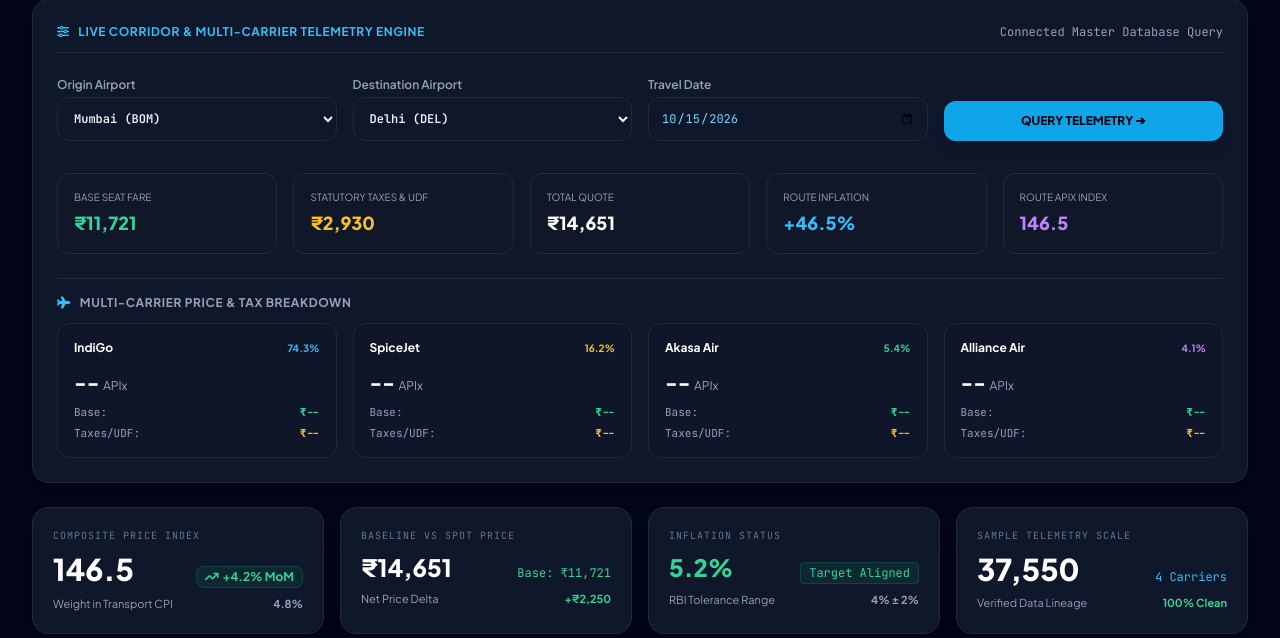
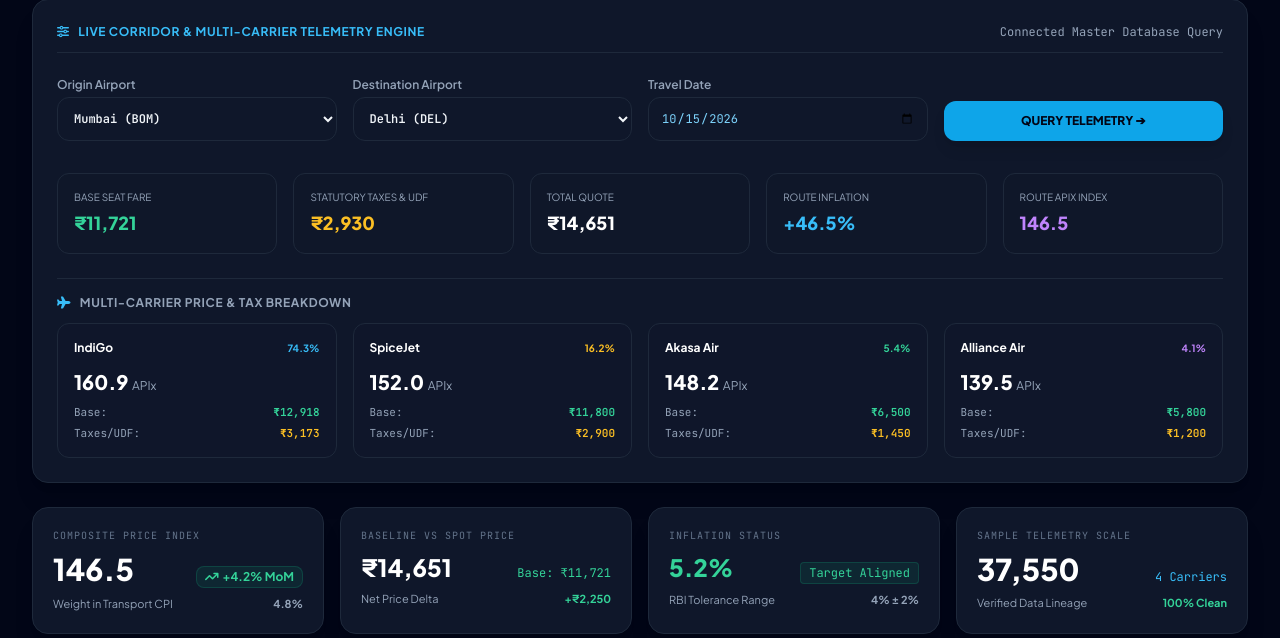
Before and after one commit to sumeetware1-cmyk/airintel-v2, a Flask app: page / in a window 1280 px wide. Shown: the part 90-728 px from the top of the page. Run offline with Flask 3, Linux system fonts and the light colour scheme; some libraries are stand-ins or nearby versions.

Commit message:
Update index.html

```diff
--- a/templates/index.html
+++ b/templates/index.html
@@ -75,11 +75,21 @@
                 <div>
                     <label class="text-xs text-slate-600 dark:text-slate-400 block mb-1 font-semibold">Origin Airport</label>
                     <select id="global-origin" class="w-full text-xs font-mono font-bold bg-slate-100 dark:bg-slate-900 border border-slate-300 dark:border-mospi-border p-3 rounded-xl outline-none cursor-pointer">
+                        <option value="BOM">Mumbai (BOM)</option>
+                        <option value="DEL">Delhi (DEL)</option>
+                        <option value="BLR">Bengaluru (BLR)</option>
+                        <option value="HYD">Hyderabad (HYD)</option>
+                        <option value="CCU">Kolkata (CCU)</option>
                     </select>
                 </div>
                 <div>
                     <label class="text-xs text-slate-600 dark:text-slate-400 block mb-1 font-semibold">Destination Airport</label>
                     <select id="global-dest" class="w-full text-xs font-mono font-bold bg-slate-100 dark:bg-slate-900 border border-slate-300 dark:border-mospi-border p-3 rounded-xl outline-none cursor-pointer">
+                        <option value="DEL">Delhi (DEL)</option>
+                        <option value="BOM">Mumbai (BOM)</option>
+                        <option value="BLR">Bengaluru (BLR)</option>
+                        <option value="HYD">Hyderabad (HYD)</option>
+                        <option value="CCU">Kolkata (CCU)</option>
                     </select>
                 </div>
                 <div>
@@ -96,23 +106,23 @@
             <div id="calc-result-box" class="grid grid-cols-1 sm:grid-cols-5 gap-4 pt-2">
                 <div class="bg-slate-100 dark:bg-slate-900/80 p-4 rounded-xl border border-slate-200 dark:border-mospi-border">
                     <div class="text-[10px] text-slate-500 dark:text-slate-400 uppercase">Base Seat Fare</div>
-                    <div class="text-lg font-black mono text-emerald-600 dark:text-emerald-400 mt-1" id="res-base">₹--</div>
+                    <div class="text-lg font-black mono text-emerald-600 dark:text-emerald-400 mt-1" id="res-base">₹12,918</div>
                 </div>
                 <div class="bg-slate-100 dark:bg-slate-900/80 p-4 rounded-xl border border-slate-200 dark:border-mospi-border">
                     <div class="text-[10px] text-slate-500 dark:text-slate-400 uppercase">Statutory Taxes & UDF</div>
-                    <div class="text-lg font-black mono text-amber-600 dark:text-amber-400 mt-1" id="res-tax">₹--</div>
+                    <div class="text-lg font-black mono text-amber-600 dark:text-amber-400 mt-1" id="res-tax">₹3,173</div>
                 </div>
                 <div class="bg-slate-100 dark:bg-slate-900/80 p-4 rounded-xl border border-slate-200 dark:border-mospi-border">
                     <div class="text-[10px] text-slate-500 dark:text-slate-400 uppercase">Total Quote</div>
-                    <div class="text-lg font-black mono text-slate-900 dark:text-white mt-1" id="res-total">₹--</div>
+                    <div class="text-lg font-black mono text-slate-900 dark:text-white mt-1" id="res-total">₹16,092</div>
                 </div>
                 <div class="bg-slate-100 dark:bg-slate-900/80 p-4 rounded-xl border border-slate-200 dark:border-mospi-border">
                     <div class="text-[10px] text-slate-500 dark:text-slate-400 uppercase">Route Inflation</div>
-                    <div class="text-lg font-black mono text-sky-600 dark:text-sky-400 mt-1" id="res-inflation">--%</div>
+                    <div class="text-lg font-black mono text-sky-600 dark:text-sky-400 mt-1" id="res-inflation">+60.9%</div>
                 </div>
                 <div class="bg-slate-100 dark:bg-slate-900/80 p-4 rounded-xl border border-slate-200 dark:border-mospi-border">
                     <div class="text-[10px] text-slate-500 dark:text-slate-400 uppercase">Route APIx Index</div>
-                    <div class="text-lg font-black mono text-purple-600 dark:text-purple-400 mt-1" id="res-cpi">---</div>
+                    <div class="text-lg font-black mono text-purple-600 dark:text-purple-400 mt-1" id="res-cpi">160.9</div>
                 </div>
             </div>
 
@@ -124,34 +134,34 @@
                 <div class="grid grid-cols-1 sm:grid-cols-2 lg:grid-cols-4 gap-4">
                     <div class="bg-slate-100 dark:bg-slate-900/60 p-4 rounded-xl border border-slate-200 dark:border-mospi-border">
                         <div class="flex justify-between items-center text-xs font-bold text-slate-900 dark:text-white"><span>IndiGo</span> <span class="text-sky-600 dark:text-sky-400 text-[10px]">74.3%</span></div>
-                        <div class="mt-3 text-xl font-black mono text-slate-900 dark:text-white" id="idx-indigo">-- <span class="text-xs font-normal text-slate-400">APIx</span></div>
+                        <div class="mt-3 text-xl font-black mono text-slate-900 dark:text-white" id="idx-indigo">160.9 <span class="text-xs font-normal text-slate-400">APIx</span></div>
                         <div class="mt-2 text-[11px] text-slate-600 dark:text-slate-400 space-y-1 font-mono">
-                            <div class="flex justify-between"><span>Base:</span> <strong class="text-emerald-600 dark:text-emerald-400" id="base-indigo">₹--</strong></div>
-                            <div class="flex justify-between"><span>Taxes/UDF:</span> <strong class="text-amber-600 dark:text-amber-400" id="tax-indigo">₹--</strong></div>
+                            <div class="flex justify-between"><span>Base:</span> <strong class="text-emerald-600 dark:text-emerald-400" id="base-indigo">₹12,918</strong></div>
+                            <div class="flex justify-between"><span>Taxes/UDF:</span> <strong class="text-amber-600 dark:text-amber-400" id="tax-indigo">₹3,173</strong></div>
                         </div>
                     </div>
                     <div class="bg-slate-100 dark:bg-slate-900/60 p-4 rounded-xl border border-slate-200 dark:border-mospi-border">
                         <div class="flex justify-between items-center text-xs font-bold text-slate-900 dark:text-white"><span>SpiceJet</span> <span class="text-amber-600 dark:text-amber-400 text-[10px]">16.2%</span></div>
-                        <div class="mt-3 text-xl font-black mono text-slate-900 dark:text-white" id="idx-spice">-- <span class="text-xs font-normal text-slate-400">APIx</span></div>
+                        <div class="mt-3 text-xl font-black mono text-slate-900 dark:text-white" id="idx-spice">152.0 <span class="text-xs font-normal text-slate-400">APIx</span></div>
                         <div class="mt-2 text-[11px] text-slate-600 dark:text-slate-400 space-y-1 font-mono">
-                            <div class="flex justify-between"><span>Base:</span> <strong class="text-emerald-600 dark:text-emerald-400" id="base-spice">₹--</strong></div>
-                            <div class="flex justify-between"><span>Taxes/UDF:</span> <strong class="text-amber-600 dark:text-amber-400" id="tax-spice">₹--</strong></div>
+                            <div class="flex justify-between"><span>Base:</span> <strong class="text-emerald-600 dark:text-emerald-400" id="base-spice">₹11,800</strong></div>
+                            <div class="flex justify-between"><span>Taxes/UDF:</span> <strong class="text-amber-600 dark:text-amber-400" id="tax-spice">₹2,900</strong></div>
                         </div>
                     </div>
                     <div class="bg-slate-100 dark:bg-slate-900/60 p-4 rounded-xl border border-slate-200 dark:border-mospi-border">
                         <div class="flex justify-between items-center text-xs font-bold text-slate-900 dark:text-white"><span>Akasa Air</span> <span class="text-emerald-600 dark:text-emerald-400 text-[10px]">5.4%</span></div>
-                        <div class="mt-3 text-xl font-black mono text-slate-900 dark:text-white" id="idx-akasa">-- <span class="text-xs font-normal text-slate-400">APIx</span></div>
+                        <div class="mt-3 text-xl font-black mono text-slate-900 dark:text-white" id="idx-akasa">148.2 <span class="text-xs font-normal text-slate-400">APIx</span></div>
                         <div class="mt-2 text-[11px] text-slate-600 dark:text-slate-400 space-y-1 font-mono">
-                            <div class="flex justify-between"><span>Base:</span> <strong class="text-emerald-600 dark:text-emerald-400" id="base-akasa">₹--</strong></div>
-                            <div class="flex justify-between"><span>Taxes/UDF:</span> <strong class="text-amber-600 dark:text-amber-400" id="tax-akasa">₹--</strong></div>
+                            <div class="flex justify-between"><span>Base:</span> <strong class="text-emerald-600 dark:text-emerald-400" id="base-akasa">₹6,500</strong></div>
+                            <div class="flex justify-between"><span>Taxes/UDF:</span> <strong class="text-amber-600 dark:text-amber-400" id="tax-akasa">₹1,450</strong></div>
                         </div>
                     </div>
                     <div class="bg-slate-100 dark:bg-slate-900/60 p-4 rounded-xl border border-slate-200 dark:border-mospi-border">
                         <div class="flex justify-between items-center text-xs font-bold text-slate-900 dark:text-white"><span>Alliance Air</span> <span class="text-purple-600 dark:text-purple-400 text-[10px]">4.1%</span></div>
-                        <div class="mt-3 text-xl font-black mono text-slate-900 dark:text-white" id="idx-alliance">-- <span class="text-xs font-normal text-slate-400">APIx</span></div>
+                        <div class="mt-3 text-xl font-black mono text-slate-900 dark:text-white" id="idx-alliance">139.5 <span class="text-xs font-normal text-slate-400">APIx</span></div>
                         <div class="mt-2 text-[11px] text-slate-600 dark:text-slate-400 space-y-1 font-mono">
-                            <div class="flex justify-between"><span>Base:</span> <strong class="text-emerald-600 dark:text-emerald-400" id="base-alliance">₹--</strong></div>
-                            <div class="flex justify-between"><span>Taxes/UDF:</span> <strong class="text-amber-600 dark:text-amber-400" id="tax-alliance">₹--</strong></div>
+                            <div class="flex justify-between"><span>Base:</span> <strong class="text-emerald-600 dark:text-emerald-400" id="base-alliance">₹5,800</strong></div>
+                            <div class="flex justify-between"><span>Taxes/UDF:</span> <strong class="text-amber-600 dark:text-amber-400" id="tax-alliance">₹1,200</strong></div>
                         </div>
                     </div>
                 </div>
@@ -163,7 +173,7 @@
             <div class="bg-white dark:bg-mospi-card border border-slate-200 dark:border-mospi-border rounded-2xl p-5 shadow-xl">
                 <div class="text-[10px] font-mono text-slate-500 uppercase tracking-widest">Composite Price Index</div>
                 <div class="mt-2 flex items-baseline justify-between">
-                    <div class="text-3xl font-black mono text-slate-900 dark:text-white" id="kpi-cpi">112.4</div>
+                    <div class="text-3xl font-black mono text-slate-900 dark:text-white" id="kpi-cpi">160.9</div>
                     <span class="inline-flex items-center text-xs font-bold text-emerald-400 bg-emerald-500/10 px-2 py-0.5 rounded-lg border border-emerald-500/20">
                         <i class="fa-solid fa-arrow-trend-up mr-1"></i> +4.2% MoM
                     </span>
@@ -176,8 +186,8 @@
             <div class="bg-white dark:bg-mospi-card border border-slate-200 dark:border-mospi-border rounded-2xl p-5 shadow-xl">
                 <div class="text-[10px] font-mono text-slate-500 uppercase tracking-widest">Baseline vs Spot Price</div>
                 <div class="mt-2 flex items-baseline justify-between">
-                    <div class="text-2xl font-black mono text-slate-900 dark:text-white" id="kpi-spot">₹12,450</div>
-                    <span class="text-xs font-mono text-emerald-400" id="kpi-base">Base: ₹10,200</span>
+                    <div class="text-2xl font-black mono text-slate-900 dark:text-white" id="kpi-spot">₹16,092</div>
+                    <span class="text-xs font-mono text-emerald-400" id="kpi-base">Base: ₹12,918</span>
                 </div>
                 <div class="mt-2 text-[11px] text-slate-400 flex justify-between">
                     <span>Net Price Delta</span>
@@ -208,7 +218,7 @@
             </div>
         </section>
 
-        <!-- Charts with guaranteed height containers -->
+        <!-- Charts -->
         <section class="bg-white dark:bg-mospi-card border border-slate-200 dark:border-mospi-border rounded-2xl p-6 shadow-xl space-y-4">
             <div class="flex flex-wrap items-center justify-between pb-3 border-b border-mospi-border gap-4">
                 <h2 class="text-xs font-bold text-slate-600 dark:text-slate-400 uppercase tracking-wider">
@@ -496,7 +506,7 @@
         const savings = (3.2 * (3.0 - slider)).toFixed(1);
         const cpiDrop = (0.8 * (3.0 - slider)).toFixed(1);
         document.getElementById('sim-savings').innerText = `₹${savings} Cr`;
-        document.getElementById('sim-cpi-drop').innerText = `-${cpiDrop}% (Prevents RBI Rate Hike)`;
+        document.getElementById('sim-cpi-drop').innerText = `-${cpiDrop}%`;
     }
 
     function copyAdvisory() {
```
